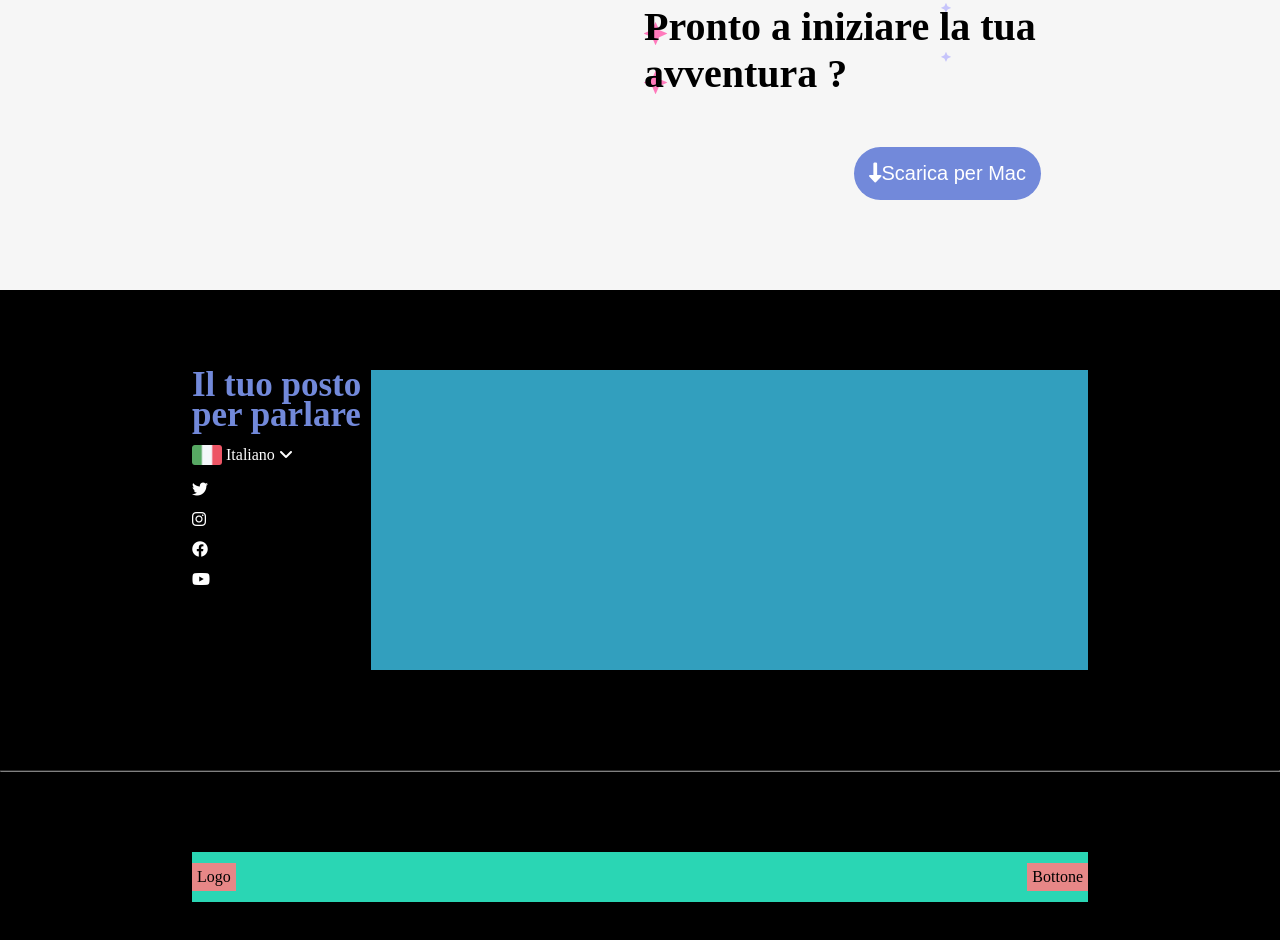
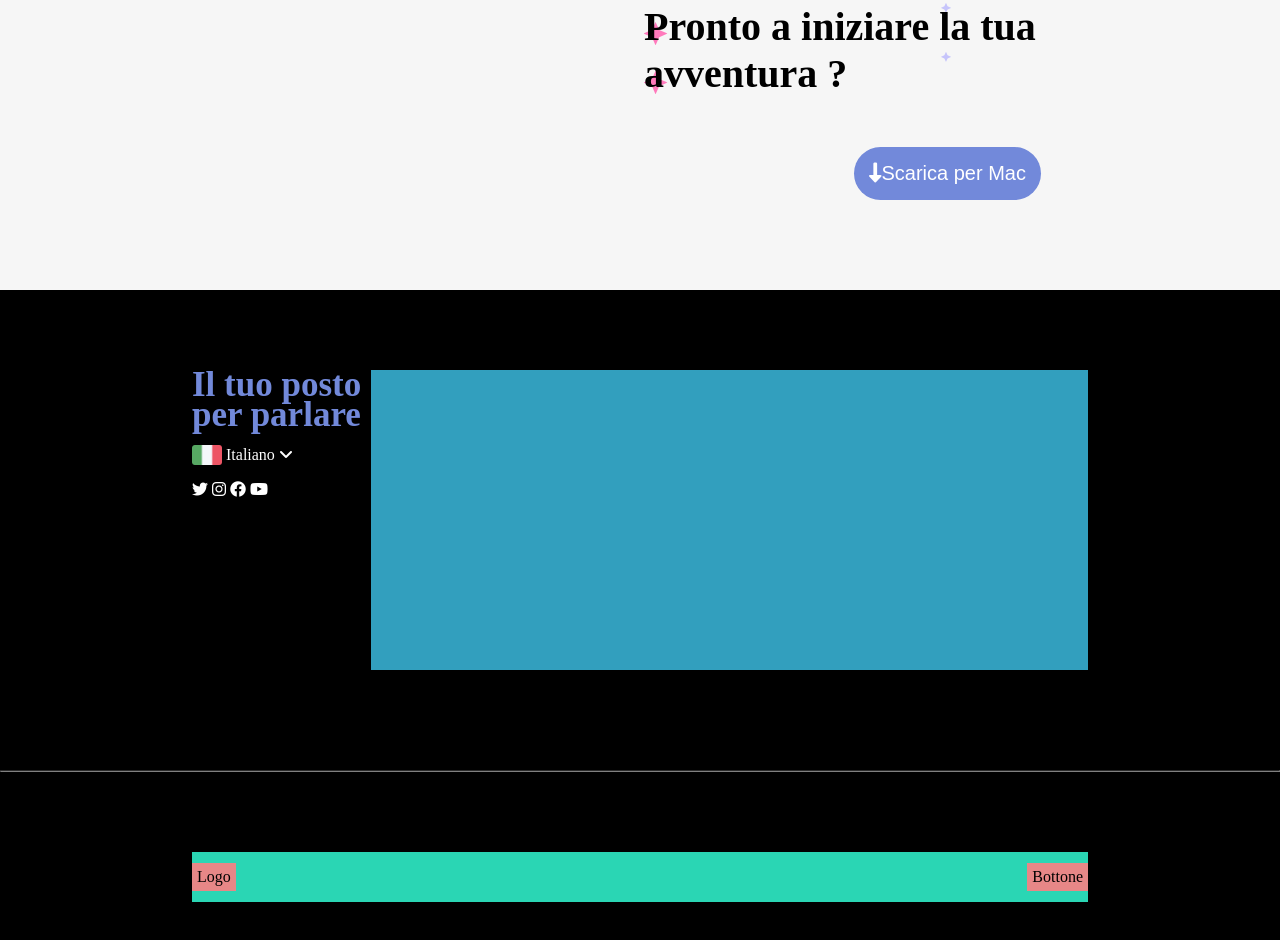
Before and after one commit to Rossiitaa/htmlcss-discord, a plain HTML site: page index.html in a window 1280 px wide. Shown: the part 3766-4706 px from the top of the page. Drawn offline with Linux system fonts and the light colour scheme.

Commit message:
small change

```diff
--- a/index.html
+++ b/index.html
@@ -120,18 +120,18 @@
                             Italiano <i class="fa-solid fa-angle-down"></i>
                         </div>
                     <div class="social">
-                        <div class="twitter">
+                        <a class="twitter">
                             <i class="fa-brands fa-twitter"></i>
-                        </div>
-                        <div class="instagram">
+                        </a>
+                        <a class="instagram">
                             <i class="fa-brands fa-instagram"></i>
-                        </div>
-                        <div class="facebook">
+                        </a>
+                        <a class="facebook">
                             <i class="fa-brands fa-facebook"></i>
-                        </div>
-                        <div class="youtube">
+                        </a>
+                        <a class="youtube">
                             <i class="fa-brands fa-youtube"></i>
-                        </div>
+                        </a>
                     </div>
                 </div>
                 <div class="varie-sec"></div>
```
